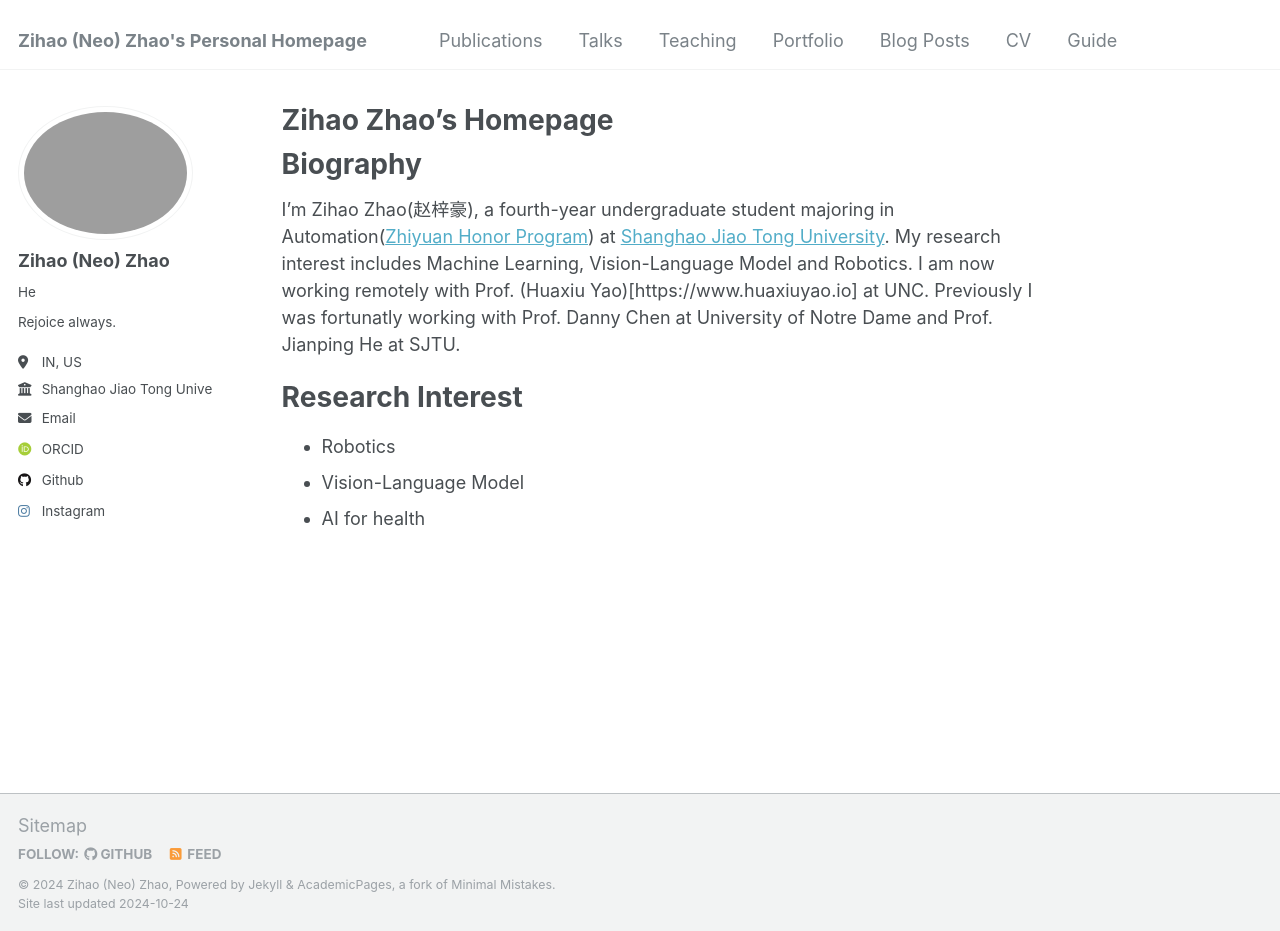
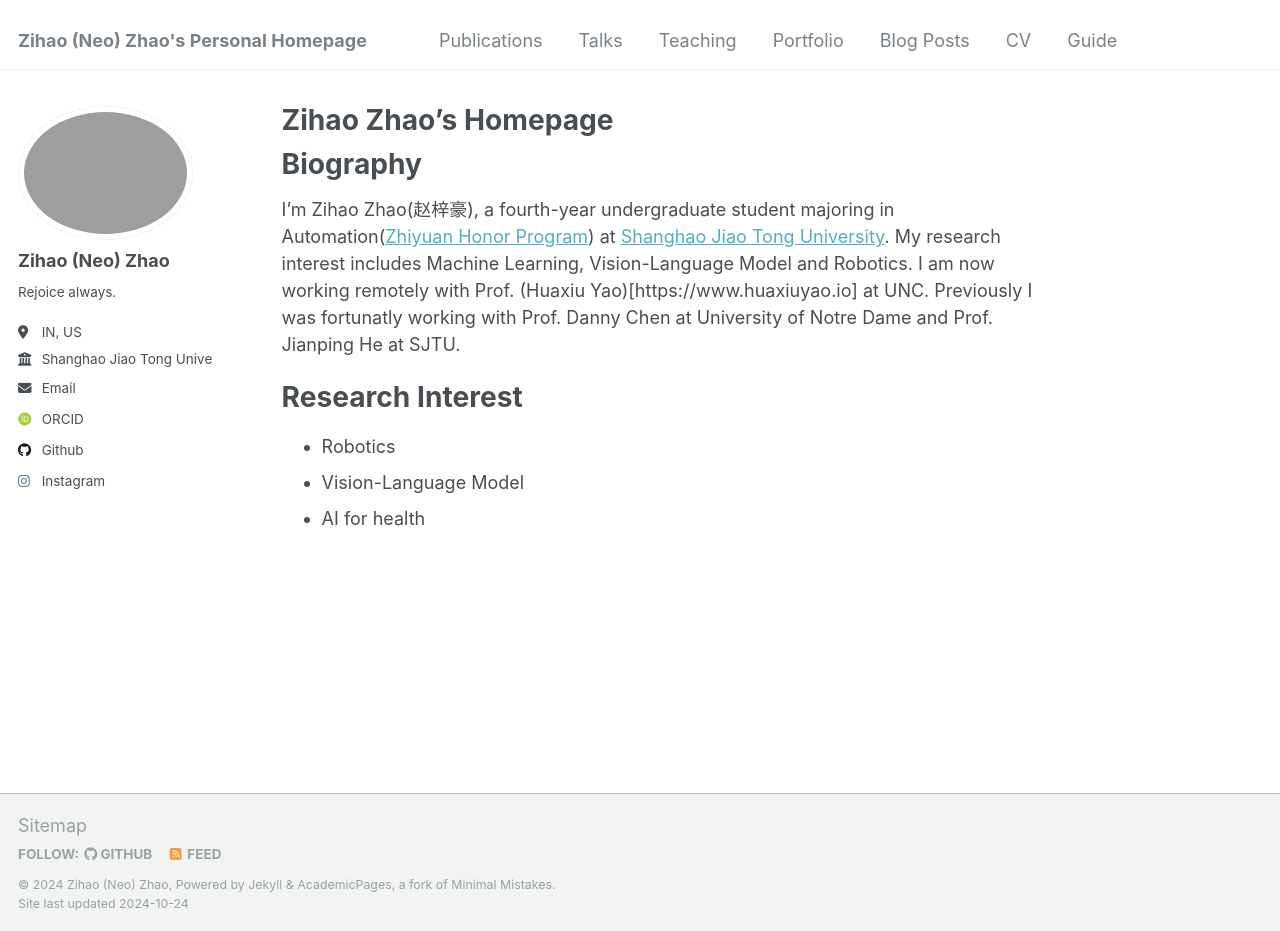
Before and after one commit to neo1zh/neo1zh.github.io, a Jekyll site: the page built from _pages/about.md, in a window 1280 px wide and 931 px high. Built offline with Jekyll 4.4.1, drawn with Linux system fonts in a browser that asks for light colours; some web fonts are replaced.

```diff
--- a/_config.yml
+++ b/_config.yml
@@ -23,7 +23,7 @@ author:
   # Biographic information
   avatar           : "IMG_5366.PNG"
   name             : "Zihao (Neo) Zhao"
-  pronouns         : "He"
+  pronouns         : #"He"
   bio              : "Rejoice always."
   location         : "IN, US"
   employer         : "Shanghao Jiao Tong University"
```
